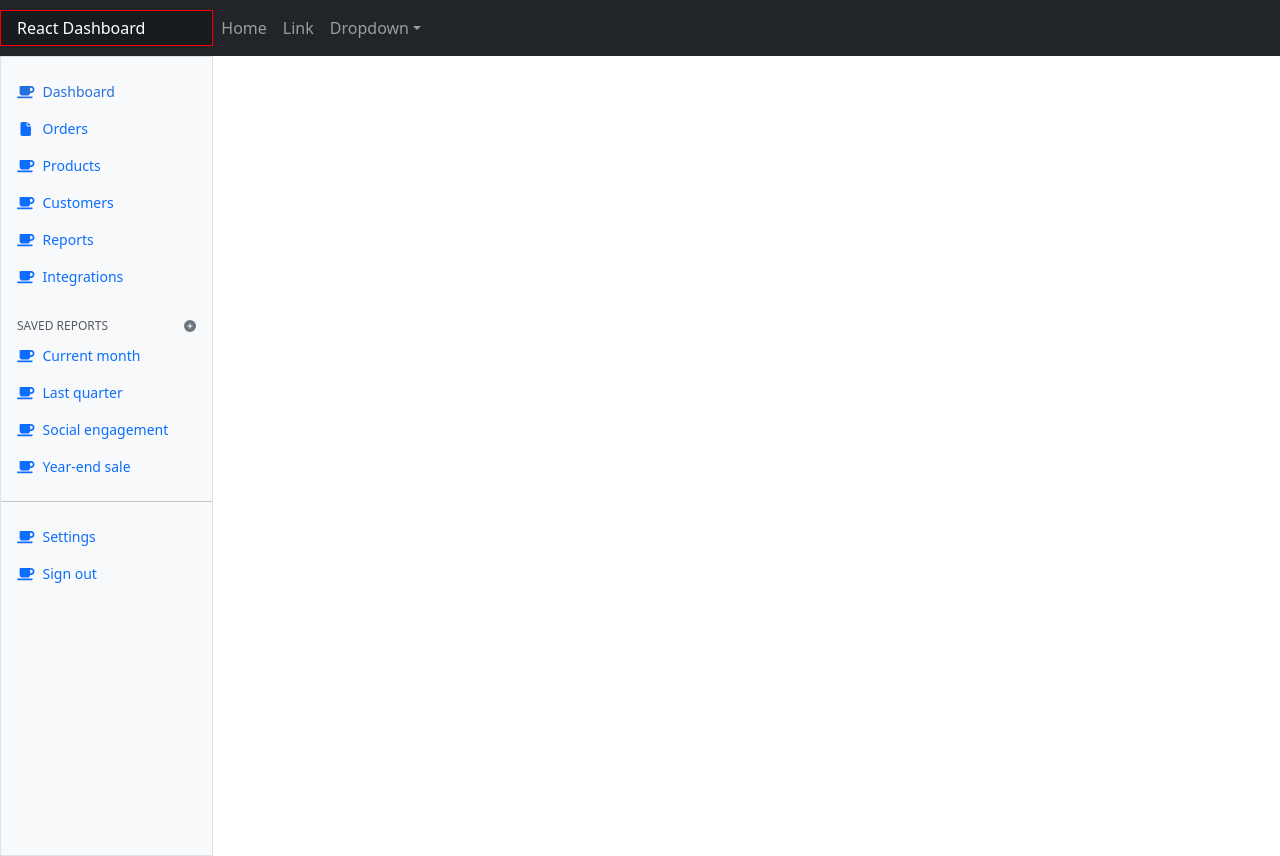
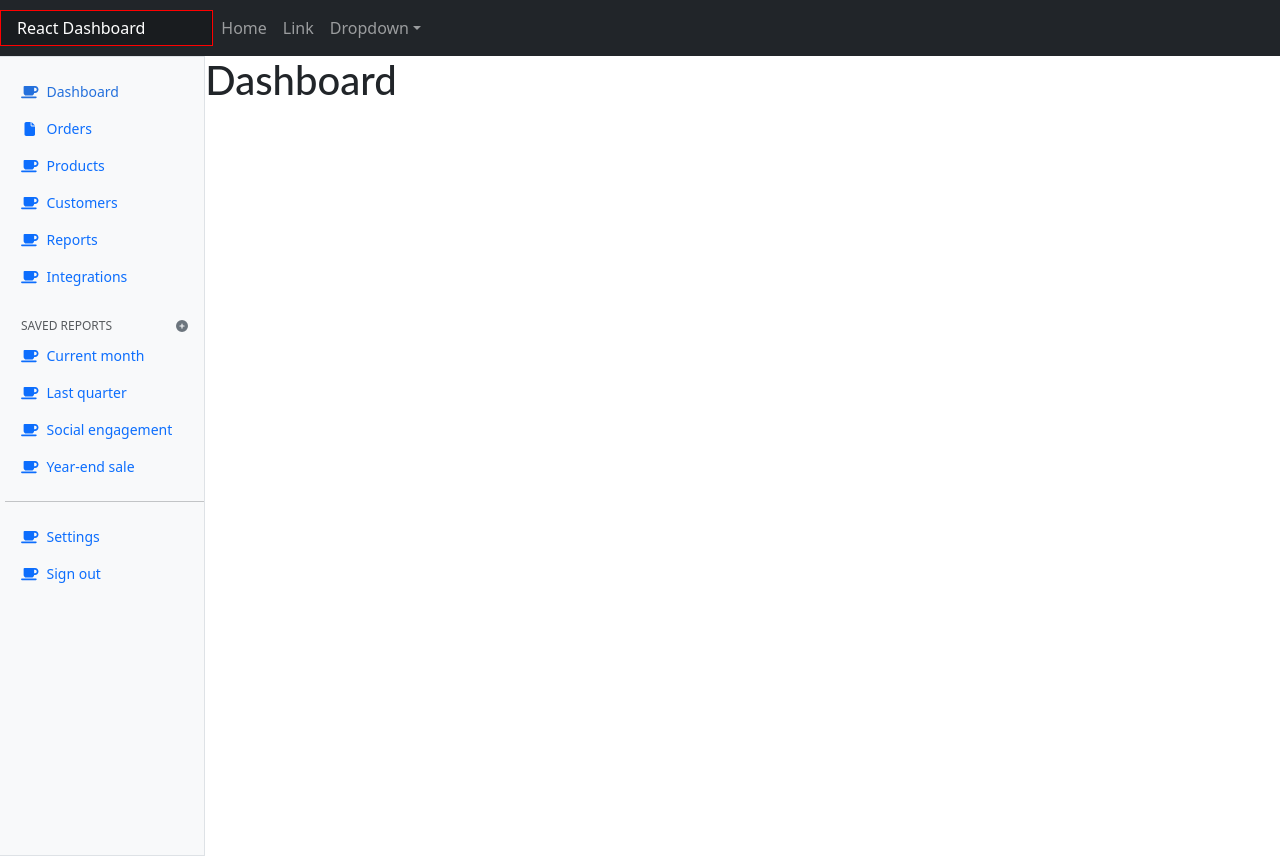
Before and after one commit to JustDaire/react-dashboard, a React (Create React App) app: page / in a window 1280 px wide. Built offline with nearby package versions, Linux system fonts and the light colour scheme.

Commit message:
2 files modified

```diff
--- a/src/App.tsx
+++ b/src/App.tsx
@@ -42,7 +42,8 @@ export default function App() {
         </Navbar.Collapse>
         {/* </Container> */}
       </Navbar>
-      <div className="sidebar border border-right col-md-3 col-lg-2 p-0 bg-body-tertiary">
+      <div className="row">
+        <div className="sidebar border border-right col-md-3 col-lg-2 p-0 ps-3 bg-body-tertiary">
           <div
             className="offcanvas-md offcanvas-end bg-body-tertiary"
             tabIndex={-1}
@@ -183,6 +184,10 @@ export default function App() {
             </div>
           </div>
         </div>
+        <div className="main col-md-9 col-lg-10 p-0">
+          <h1>Dashboard </h1>
+        </div>
+      </div>
     </div>
   );
 }
--- a/src/style.css
+++ b/src/style.css
@@ -26,7 +26,9 @@ body {
     position: -webkit-sticky;
     position: sticky;
     margin-top: 56px !important;
-    height: 100%;
+    /* height: 100%; */
+    min-height: 100vh;
+    overflow-y: clip;
   }
   .navbar-search {
     display: block;
@@ -60,3 +62,7 @@ body {
 .navbar .form-control {
   padding: 0.75rem 1rem;
 }
+
+.main {
+  margin-top: 56px !important;
+}
```
Lines whose indentation alone changed are shown as unchanged.
